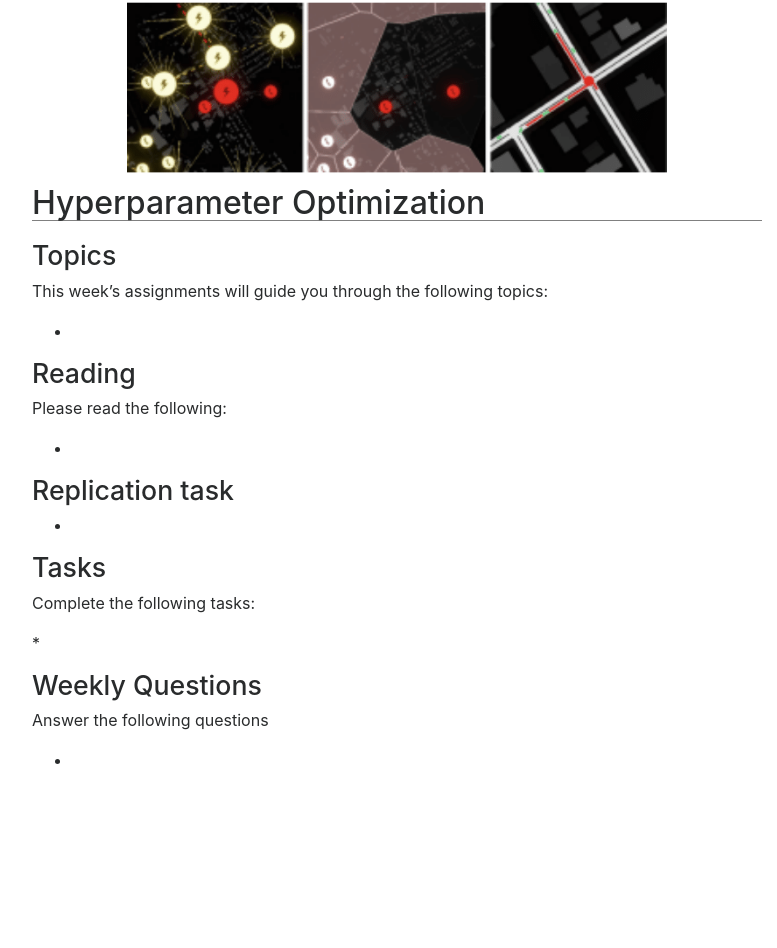
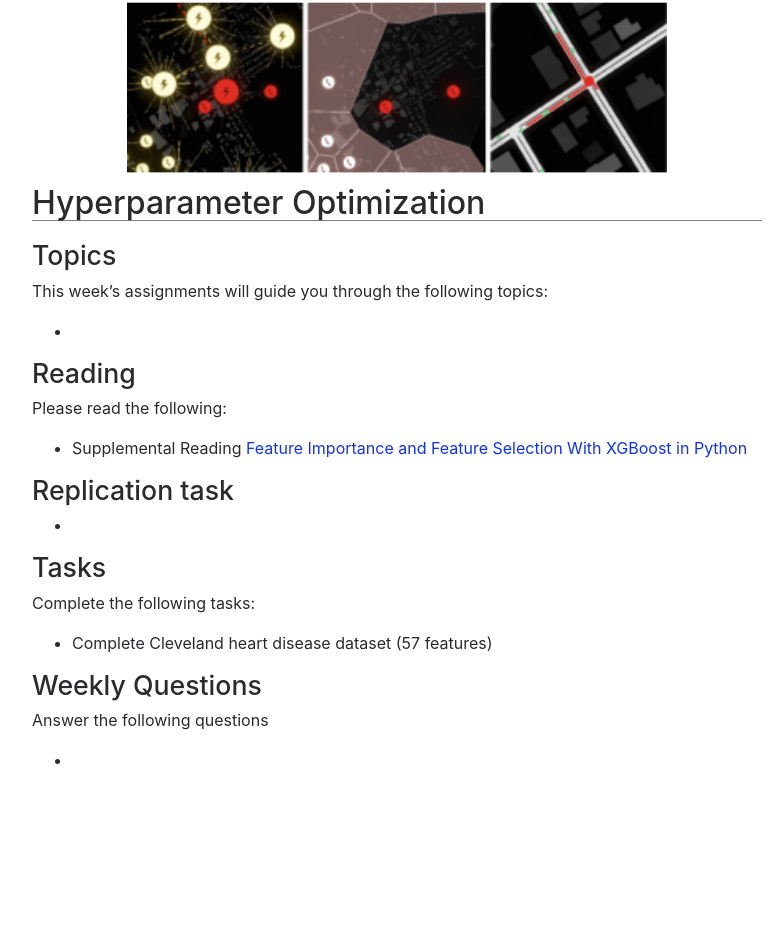
Before and after one commit to ACloninger/capstone-deloitte-travel-models, a Jekyll site: the page built from weeks/08-Hyperparameter-Optimization.md, in a window 1280 px wide. Shown: the whole page, without its empty margins (243-1020 px from the left). Built offline with Jekyll 4.4.1, drawn with Linux system fonts in a browser that asks for light colours; nearby versions of some CDN libraries.

Commit message:
Update 08-Hyperparameter-Optimization.md

```diff
--- a/weeks/08-Hyperparameter-Optimization.md
+++ b/weeks/08-Hyperparameter-Optimization.md
@@ -16,7 +16,7 @@ This week's assignments will guide you through the following topics:
 
 Please read the following:
 
-*
+* Supplemental Reading [Feature Importance and Feature Selection With XGBoost in Python](https://machinelearningmastery.com/feature-importance-and-feature-selection-with-xgboost-in-python/)
 
 ## Replication task
 
@@ -27,7 +27,7 @@ Please read the following:
 
 Complete the following tasks:
 
-*
+* Complete Cleveland heart disease dataset (57 features)
 
 
 ## Weekly Questions
```
